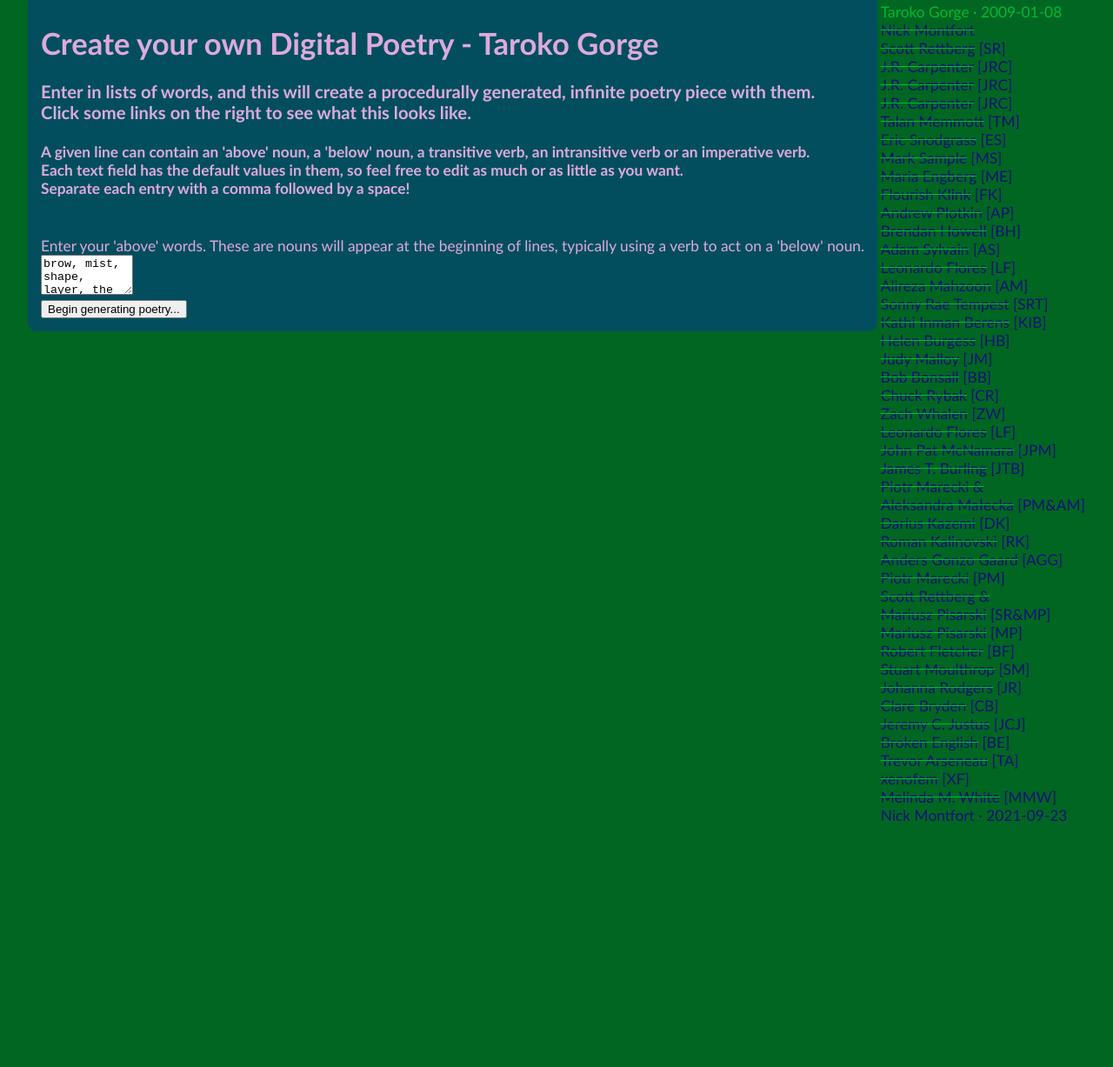
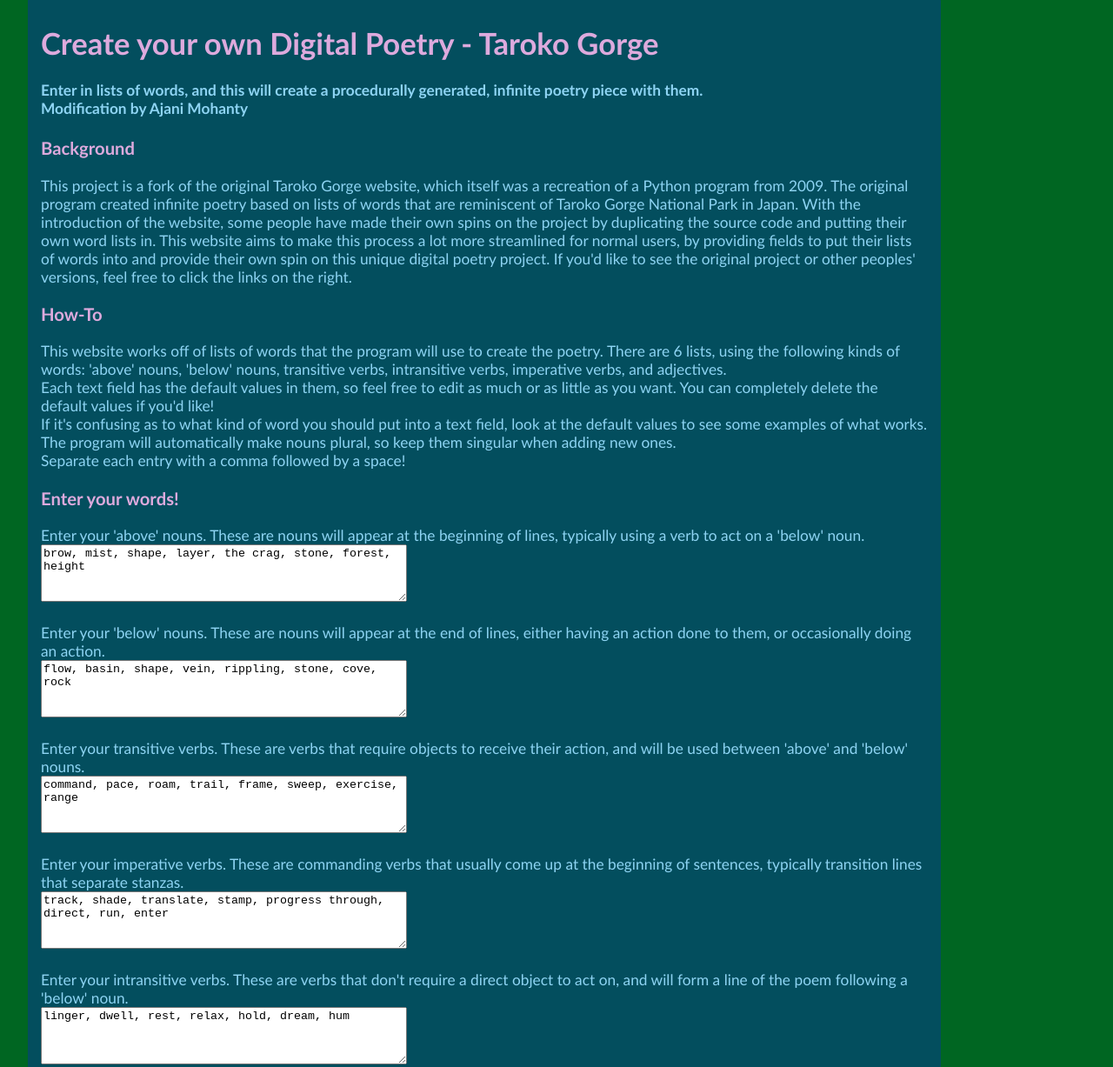
Before and after one commit to Ajgonefishin/ModularTarokoGorge, a plain HTML site: page Taroko Gorge.html in a window 1280 px wide. Shown: the part 9-1236 px from the top of the page at 87% size. Before the commit the page ends 957 px from the top, so only its background shows below. Drawn offline with Linux system fonts and the light colour scheme.

Commit message:
full project draft v1

```diff
--- a/Taroko Gorge.html
+++ b/Taroko Gorge.html
@@ -42,8 +42,20 @@ a {
 }
 
 .textBox {
-  width: 100px;
-  height: 40px;
+
+}
+
+#entryBlock {
+  float: left;
+  background: rgba(11,23,232,0.3);
+  height: auto;
+  padding: 15px;
+  border-radius: 10px;
+  width: 1020px;
+}
+
+h4, p, label {
+  color: #8ed4f3;
 }
 
 /* ]]> */
@@ -60,6 +72,7 @@ imper = imper.split(',');
   var intrans = 'linger,dwell,rest,relax,hold,dream,hum'.split(',');
   var s = 's,'.split(',');
   var texture = 'rough,fine'.split(',');
+  var adjectives = 'encompassing, rough, sinuous, straight, objective, arched, cool, clear, dim, driven'.split(', ');
 
   function rand_range(max) {
     return Math.floor(Math.random() * (max + 1));
@@ -93,10 +106,12 @@ function site() {
   }
 
   function cave() {
-   var adjs = ('encompassing,' + choose(texture) + ',sinuous,straight,objective,arched,cool,clear,dim,driven').split(',');
+     //var adjs = ('encompassing,' + choose(texture) + ',sinuous,straight,objective,arched,cool,clear,dim,driven').split(',');
+     var adjs = adjectives.toString().split(',');
      var target = 1 + rand_range(3);
      while (adjs.length > target) {
         adjs.splice(rand_range(adjs.length), 1);
+        console.log(adjs);
         }
      var words = '\u00a0\u00a0' + choose(imper) + ' the ' + adjs.join(' ') + ' \u2014';
      return words;
@@ -145,36 +160,113 @@ function poem() {
     setInterval(do_line, 1200);
   }
 
-function continueEntry() {
+  function save(area) {
+    if (area === "aboveEntry") {
+      above = document.getElementById(area).value.split(', ');
+    } else if (area === "belowEntry") {
+      below = document.getElementById(area).value.split(', ');
+    } else if (area === "transEntry") {
+      trans = document.getElementById(area).value.split(', ');
+    } else if (area === "imperEntry") {
+      imper = document.getElementById(area).value.split(', ');
+    } else if (area === "intransEntry") {
+      intrans = document.getElementById(area).value.split(', ');
+    } else if (area === "adjectiveEntry") {
+      adjectives = document.getElementById(area).value.split(', ');
+    }
 
+
+    console.log("saved " + area);
   }
 </script>
   <title>Taroko Gorge</title>
 </head>
-<div id="entryBlock" style="float: left; background: rgba(11,23,232,0.3); height: auto; padding: 15px; border-radius: 10px;">
+<div id="entryBlock">
   <h1>Create your own Digital Poetry - Taroko Gorge</h1>
-  <h3>Enter in lists of words, and this will create a procedurally generated, infinite poetry piece with them.
-      <br /> Click some links on the right to see what this looks like.
-  </h3>
-  <h4>
-    A given line can contain an 'above' noun, a 'below' noun, a transitive verb, an intransitive verb or an imperative verb.
-    <br /> Each text field has the default values in them, so feel free to edit as much or as little as you want.
-    <br />Separate each entry with a comma followed by a space!
-  </h4>
+  <h4>Enter in lists of words, and this will create a procedurally generated, infinite poetry piece with them.
+  <br /> Modification by Ajani Mohanty</h4>
+
+  <h3>Background</h3>
+  <p>
+    This project is a fork of the original Taroko Gorge website, which itself was a recreation of a Python program from 2009.
+    The original program created infinite poetry based on lists of words that are reminiscent of Taroko Gorge National Park in Japan.
+    With the introduction of the website, some people have made their own spins on the project by duplicating the source code and putting their own word lists in.
+    This website aims to make this process a lot more streamlined for normal users, by providing fields to put their lists of words into and provide their own spin
+    on this unique digital poetry project. If you'd like to see the original project or other peoples' versions, feel free to click the links on the right.
+
+  </p>
+
+  <h3>How-To</h3>
+  <p>
+    This website works off of lists of words that the program will use to create the poetry. There are 6 lists, using the following
+    kinds of words: 'above' nouns, 'below' nouns, transitive verbs, intransitive verbs, imperative verbs, and adjectives.
+    <br /> Each text field has the default values in them, so feel free to edit as much or as little as you want. You can completely delete the default values if you'd like!
+    <br /> If it's confusing as to what kind of word you should put into a text field, look at the default values to see some examples of what works.
+    <br /> The program will automatically make nouns plural, so keep them singular when adding new ones.
+    <br /> Separate each entry with a comma followed by a space!
+  </p>
+
+  <h3>Enter your words!</h3>
+
+  <label for="aboveEntry">
+    Enter your 'above' nouns. These are nouns will appear at the beginning of lines, typically using a verb to act on a 'below' noun.
+  </label>
+  <br />
+  <textarea onchange="save('aboveEntry')" rows="4" cols="50" id="aboveEntry" class="textBox" name="aboveEntry">brow, mist, shape, layer, the crag, stone, forest, height</textarea>
+  <br />
   <br />
 
-  <label for="aboveEntry">
-    Enter your 'above' words. These are nouns will appear at the beginning of lines, typically using a verb to act on a 'below' noun.
+  <label for="belowEntry">
+    Enter your 'below' nouns. These are nouns will appear at the end of lines, either having an action done to them, or occasionally doing an action.
   </label>
   <br />
-  <textarea id="aboveEntry" class="textBox" name="aboveEntry" rows="10" cols="50">brow, mist, shape, layer, the crag, stone, forest, height</textarea>
+  <textarea onchange="save('belowEntry')" rows="4" cols="50" id="belowEntry" class="textBox" name="belowEntry">flow, basin, shape, vein, rippling, stone, cove, rock</textarea>
   <br />
+  <br />
+
+  <label for="transEntry">
+    Enter your transitive verbs. These are verbs that require objects to receive their action, and will be used between 'above' and 'below' nouns.
+  </label>
+  <br />
+  <textarea onchange="save('transEntry')" rows="4" cols="50" id="transEntry" class="textBox" name="transEntry">command, pace, roam, trail, frame, sweep, exercise, range</textarea>
+  <br />
+  <br />
+
+  <label for="imperEntry">
+    Enter your imperative verbs. These are commanding verbs that usually come up at the beginning of sentences, typically transition lines that separate stanzas.
+  </label>
+  <br />
+  <textarea onchange="save('imperEntry')" rows="4" cols="50" id="imperEntry" class="textBox" name="imperEntry">track, shade, translate, stamp, progress through, direct, run, enter</textarea>
+  <br />
+  <br />
+
+  <label for="intransEntry">
+    Enter your intransitive verbs. These are verbs that don't require a direct object to act on, and will form a line of the poem following a 'below' noun.
+  </label>
+  <br />
+  <textarea onchange="save('intransEntry')" rows="4" cols="50" id="intransEntry" class="textBox" name="intransEntry">linger, dwell, rest, relax, hold, dream, hum</textarea>
+  <br />
+  <br />
+
+  <label for="adjectiveEntry">
+    Enter your adjectives. These will show up in transition lines that separate stanzas.
+  </label>
+  <br />
+  <textarea onchange="save('adjectiveEntry')" rows="4" cols="50" id="adjectiveEntry" class="textBox" name="adjectiveEntry">encompassing, rough, sinuous, straight, objective, arched, cool, clear, dim, driven</textarea>
+  <br />
+  <br />
+
+
+
+
+
+
 
   <Button onclick="poem()">Begin generating poetry...</Button>
 </div>
 <!--<body onload="poem()">-->
 <div style="float:right; margin-top:12px; color:#0b3; height:60pt">
-<div>Taroko Gorge · 2009-01-08</div>
+<div><a style="color:#0b3" href="https://nickm.com/taroko_gorge/">Taroko Gorge · 2009-01-08 </a></div>
 <del><a href="https://nickm.com/taroko_gorge/original.html">Nick Montfort</a></del><br>
 <del><a href="https://nickm.com/taroko_gorge/tokyo_garage/">Scott Rettberg</a></del> <a href="http://retts.net/tokyogarage.html">[SR]</a><br>
 <del><a href="https://nickm.com/taroko_gorge/gorge/">J.R. Carpenter</a></del> <a href="http://luckysoap.com/generations/gorge.html">[JRC]</a><br>
```
Lines whose indentation alone changed are shown as unchanged.
